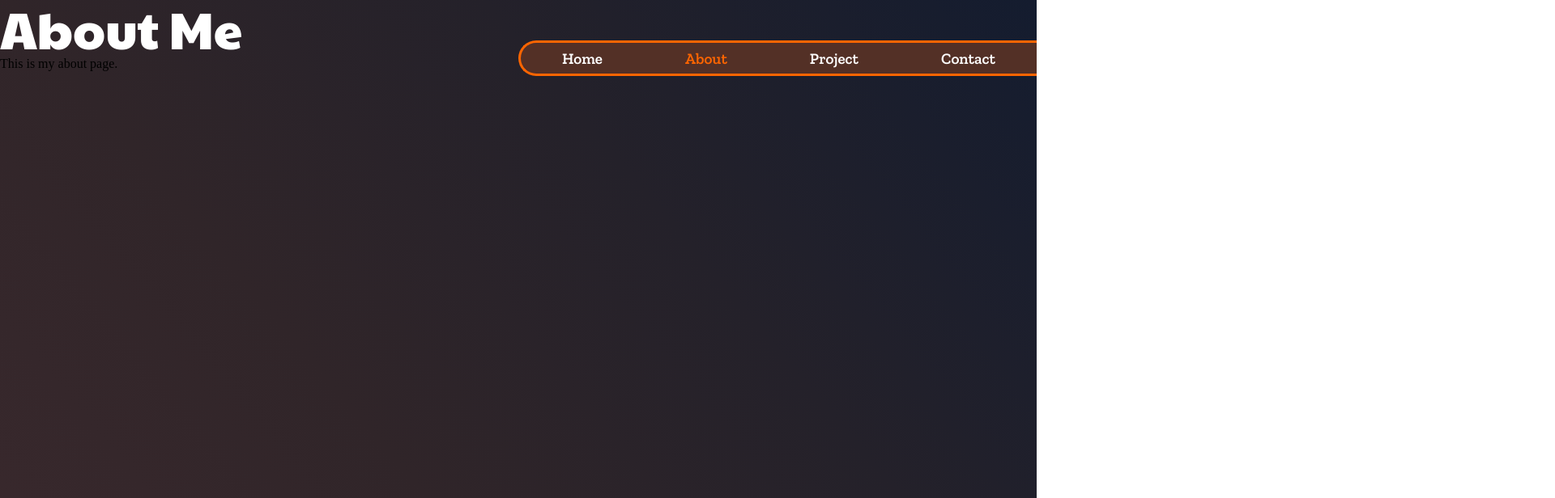
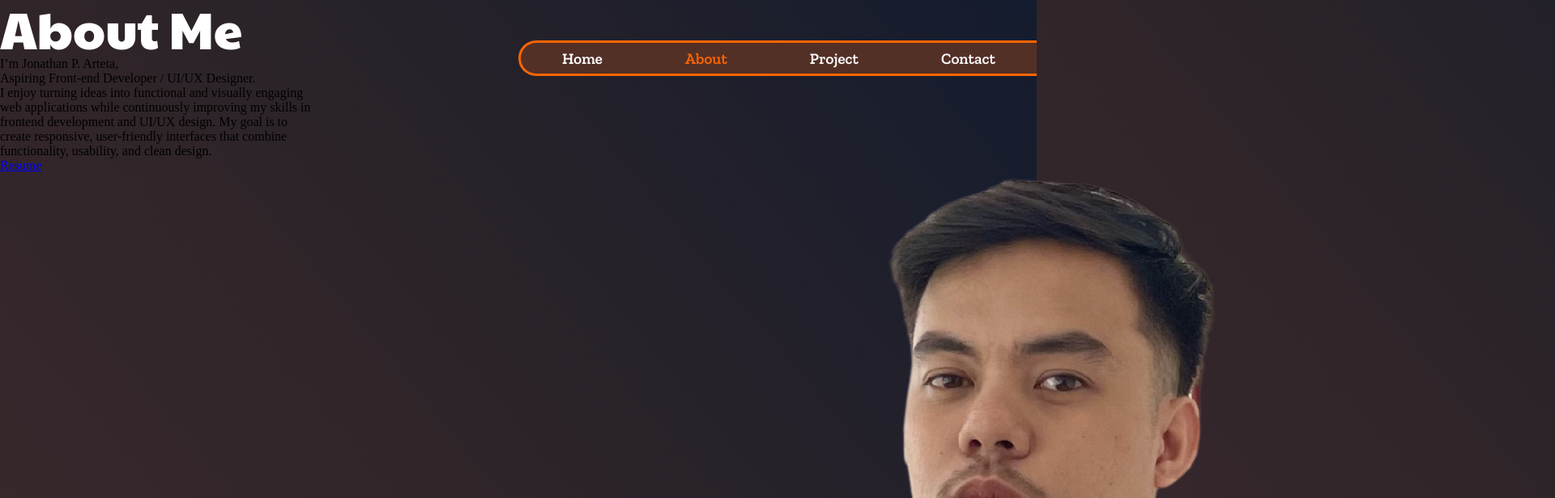
Before and after one commit to ataaan/My_Portfolio_Arteta, a React (Vite) app: page /about in a window 1280 px wide. Shown: the top 616 px of the page at 81% size, 1920 px wide, since content can reach past the window. Built offline with nearby package versions, Linux system fonts and the light colour scheme.

Commit message:
addded content in about

```diff
--- a/src/components/About.jsx
+++ b/src/components/About.jsx
@@ -1,9 +1,32 @@
+import { Link } from 'react-router-dom'
+
 function About() {
   return (
-    <div>
-      <h1>About Me</h1>
-      <p>This is my about page.</p>
-    </div>
+    <>
+      <div>
+        <h1>About Me</h1>
+        <p className = "name/role-description">
+          I’m Jonathan P. Arteta, <br />
+          Aspiring Front-end Developer / UI/UX Designer.
+        </p>
+
+        <p className = "about-description">
+          I enjoy turning ideas into functional and visually engaging <br />
+          web applications while continuously improving my skills in <br />
+          frontend development and UI/UX design. My goal is to <br />
+          create responsive, user-friendly interfaces that combine <br />
+          functionality, usability, and clean design.
+        </p>
+
+        <Link to = "/about" className="resume-button">
+          Resume
+        </Link>
+      </div>
+
+      <div class = "img-container">
+            <img src="/assets/arteta-about.png" className="about-image" alt="Jonathan-about"/>
+      </div>
+    </>
   );
 }
 
```
Also changed, not shown: public/assets/arteta-about.png (added).
